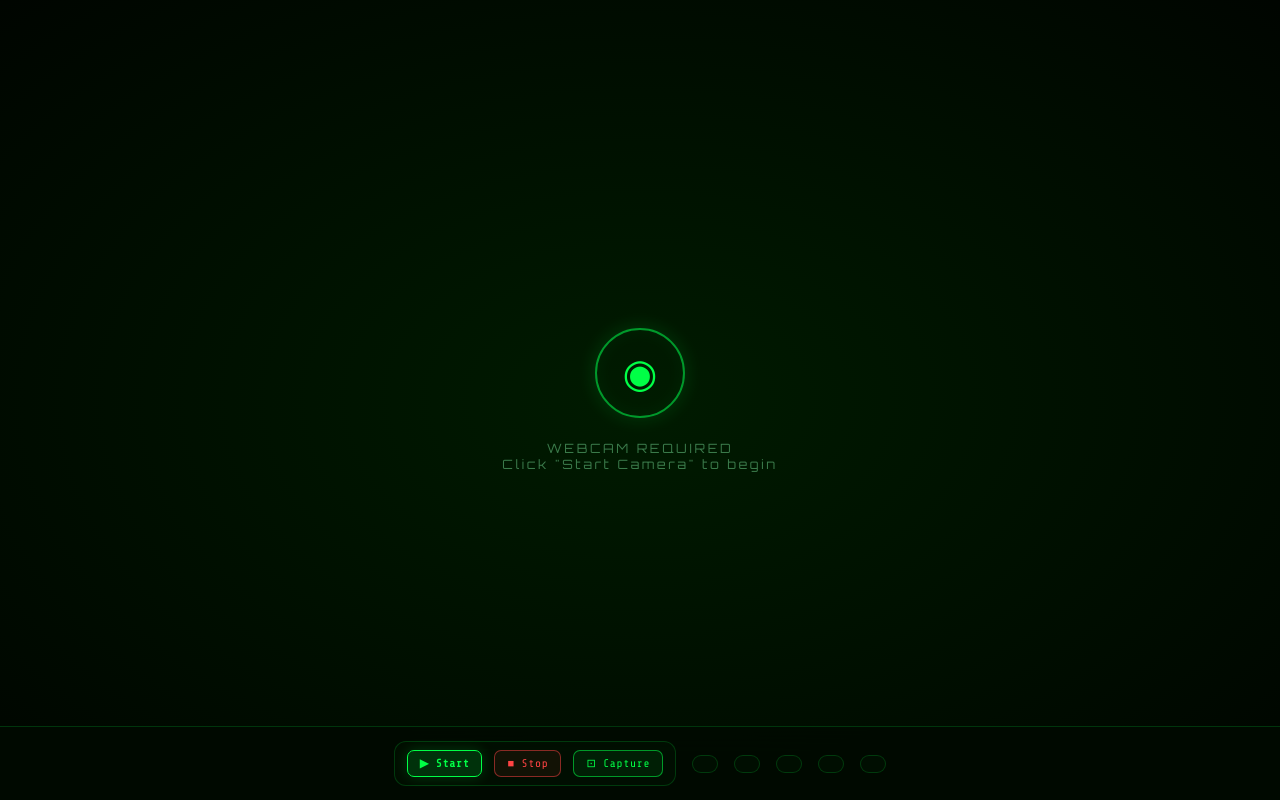
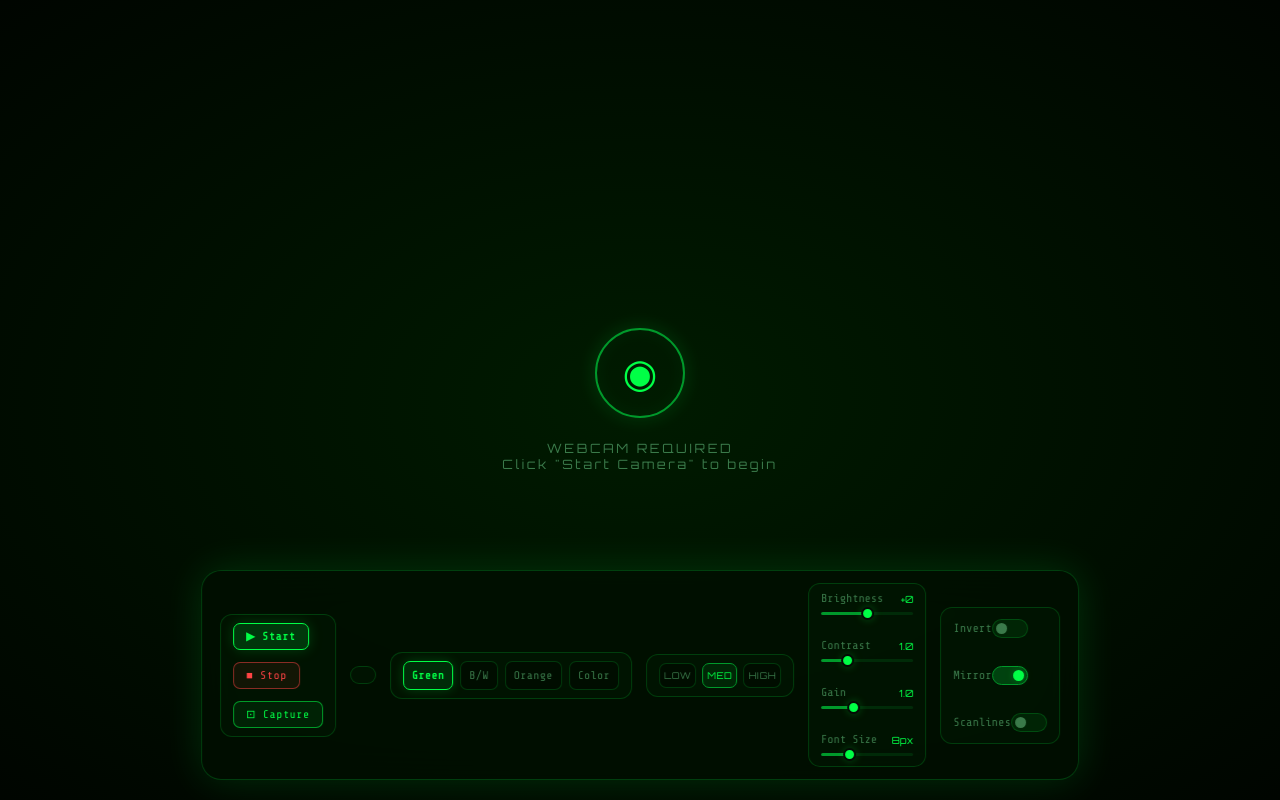
Before and after one commit to Jeyxnth/AsciiCam, a plain HTML site: page index.html in a window 1280 px wide. Drawn offline with nearby package versions, Linux system fonts and the light colour scheme.

Commit message:
updated display

```diff
--- a/index.html
+++ b/index.html
@@ -139,16 +139,10 @@
      ASCII OUTPUT AREA
   ═══════════════════════════════════════════════ */
   #output-area {
-    position: relative;
-    display: flex;
-    align-items: center;
-    justify-content: center;
+  position: fixed;
+  inset: 0;
   overflow: hidden;
-    background: #000;
-    flex: 1;
-    width: 100%;
-    height: 100vh;
-    padding-bottom: 0;
+  background: black;
 }
 
   /* Hidden video + processing canvas */
@@ -157,12 +151,13 @@
 
   /* The ASCII display canvas */
   #ascii-canvas {
-    display: block;
-    max-width: 100%;
-    max-height: 100%;
-    image-rendering: pixelated;
+  position: absolute;
+  top: 0;
+  left: 0;
+  width: 100vw;
+  height: 100vh;
+  object-fit: cover;
 }
-
   /* Overlay when camera not started */
   #start-overlay {
     position: absolute; inset: 0;
@@ -207,24 +202,23 @@
   ═══════════════════════════════════════════════ */
  #panel {
   position: fixed;
-    bottom: 0;
-    left: 0;
-    right: 0;
-    background: rgba(0,10,0,0.92);
-    backdrop-filter: var(--panel-blur);
-    border-top: 1px solid var(--border);
-    padding: 14px 20px;
+  bottom: 20px;
+  left: 50%;
+  transform: translateX(-50%);
+
+  background: rgba(0, 15, 0, 0.75);
+  backdrop-filter: blur(20px);
+
+  border: 1px solid rgba(0,255,70,0.2);
+  border-radius: 20px;
+
+  padding: 12px 18px;
   display: flex;
+  gap: 14px;
   align-items: center;
-    justify-content: center;
-    gap: 16px;
-    z-index: 200;
-    max-height: 120px;
-    overflow-x: auto;
-    overflow-y: hidden;
-    flex-wrap: wrap;
-    scrollbar-width: thin;
-    scrollbar-color: var(--accent-dim) transparent;
+
+  z-index: 1000;
+  box-shadow: 0 0 40px rgba(0,255,70,0.15);
 }
 
   #panel::-webkit-scrollbar {
@@ -350,14 +344,12 @@
 
   select option { background: #071007; }
 
-  /* ── Slider ── */
   .slider-group {
-    display: none;
+  display: flex;
   flex-direction: column;
   gap: 7px;
   margin-bottom: 2px;
 }
-
   .slider-label {
     display: flex;
     justify-content: space-between;
@@ -410,10 +402,11 @@
 
   /* ── Color Mode Pills ── */
 .color-grid {
-    display: none;
-    grid-template-columns: 1fr 1fr;
+  display: grid;
+  grid-template-columns: repeat(4, auto);
   gap: 7px;
 }
+
 
   .color-pill {
     font-family: var(--font-mono);
@@ -438,8 +431,8 @@
 
   /* ── Resolution Pills ── */
  .res-grid {
-    display: none;
-    grid-template-columns: 1fr 1fr 1fr;
+  display: grid;
+  grid-template-columns: repeat(3, auto);
   gap: 6px;
 }
 
@@ -462,7 +455,7 @@
 
   /* ── Toggle ── */
   .toggle-row {
-    display: none;
+    display: flex;
     align-items: center;
     justify-content: space-between;
     font-size: 0.74rem;
```
Lines whose indentation alone changed are shown as unchanged.
